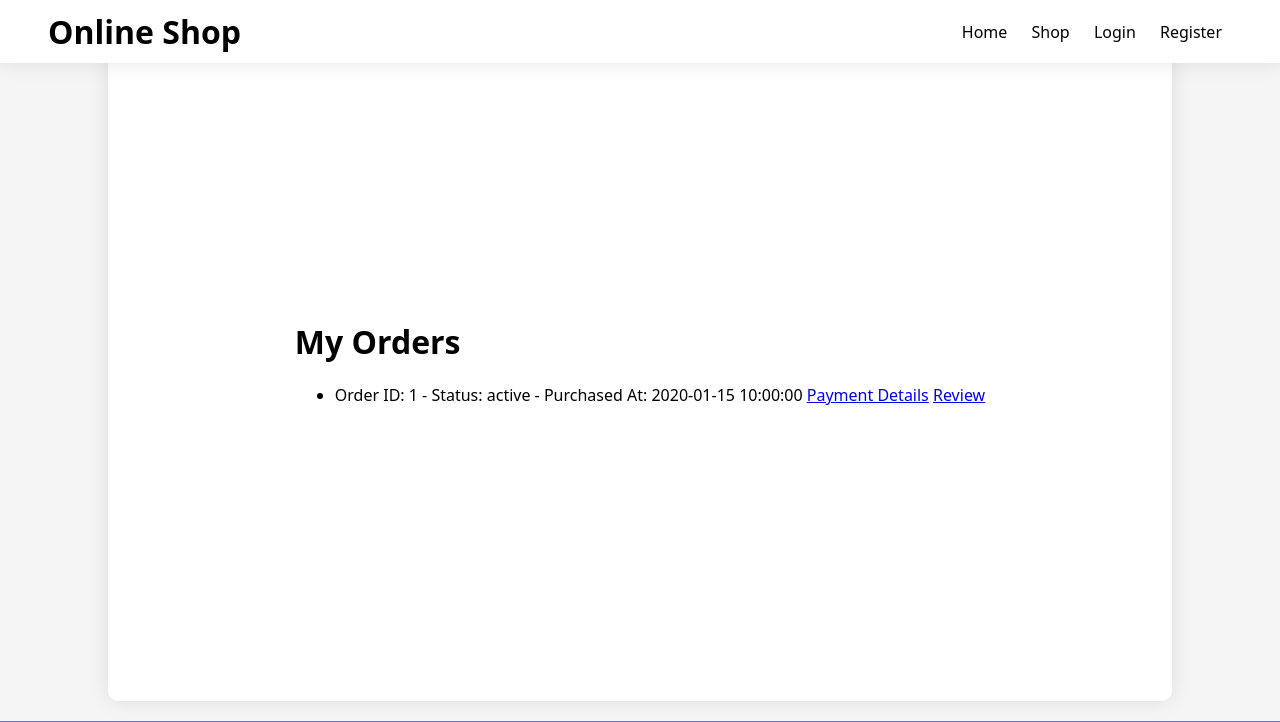
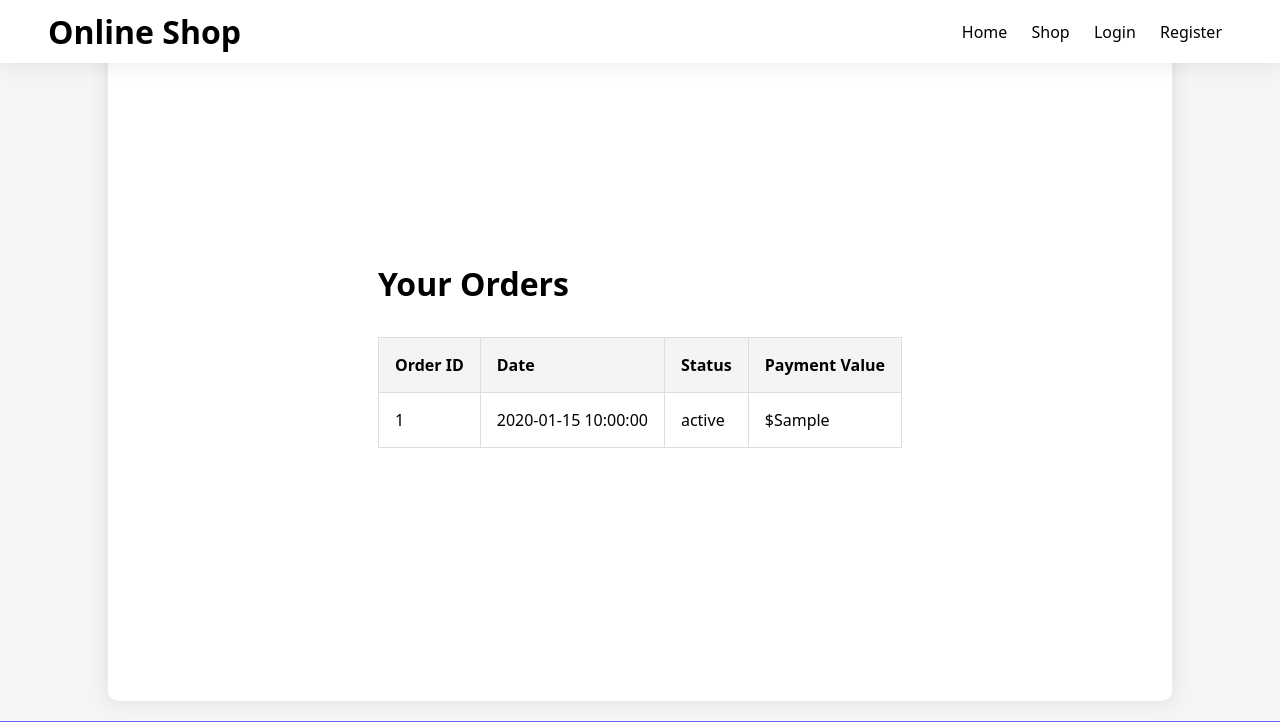
Before and after one commit to jaywmz/INF2003-Database-Systems-OnlineShopping, a Flask app: template src/templates/orders.html in a window 1280 px wide. Shown: the top 722 px of the page. Run offline with Flask 3, Linux system fonts and the light colour scheme; the template is opened without the code that fills it: most values are stand-ins (such as "Sample title", 1, 10 or a date in 2020); parts of the project's set-up code (start-up, migrations or seed data) failed here and were passed over.

```diff
--- a/src/templates/orders.html
+++ b/src/templates/orders.html
@@ -1,18 +1,27 @@
-{% extends "base.html" %}
-
-{% block title %}My Orders{% endblock %}
+{% extends 'base.html' %}
 
 {% block content %}
 <div class="orders-container">
-    <h1>My Orders</h1>
-    <ul class="orders-list">
-        {% for order in orders %}
-        <li>
-            Order ID: {{ order.id }} - Status: {{ order.order_status }} - Purchased At: {{ order.purchased_at }}
-            <a href="{{ url_for('order_payment', order_id=order.id) }}">Payment Details</a>
-            <a href="{{ url_for('order_review', order_id=order.id) }}">Review</a>
-        </li>
-        {% endfor %}
-    </ul>
+    <h1>Your Orders</h1>
+    <table class="orders-table">
+        <thead>
+            <tr>
+                <th>Order ID</th>
+                <th>Date</th>
+                <th>Status</th>
+                <th>Payment Value</th>
+            </tr>
+        </thead>
+        <tbody>
+            {% for order in orders %}
+                <tr>
+                    <td>{{ order.id }}</td>
+                    <td>{{ order.purchased_at }}</td>
+                    <td>{{ order.order_status }}</td>
+                    <td>${{ order.payment_value }}</td>
+                </tr>
+            {% endfor %}
+        </tbody>
+    </table>
 </div>
 {% endblock %}
```
